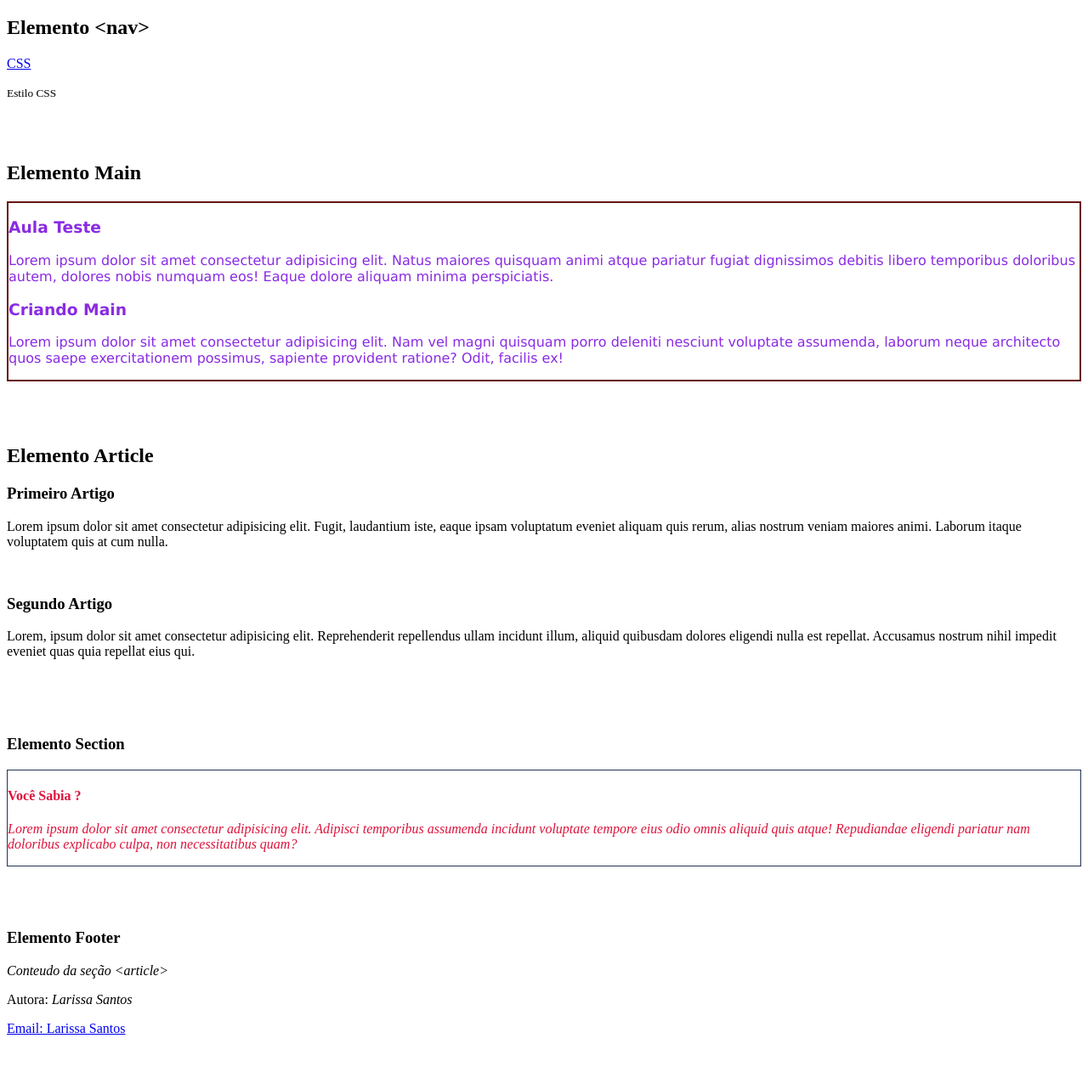
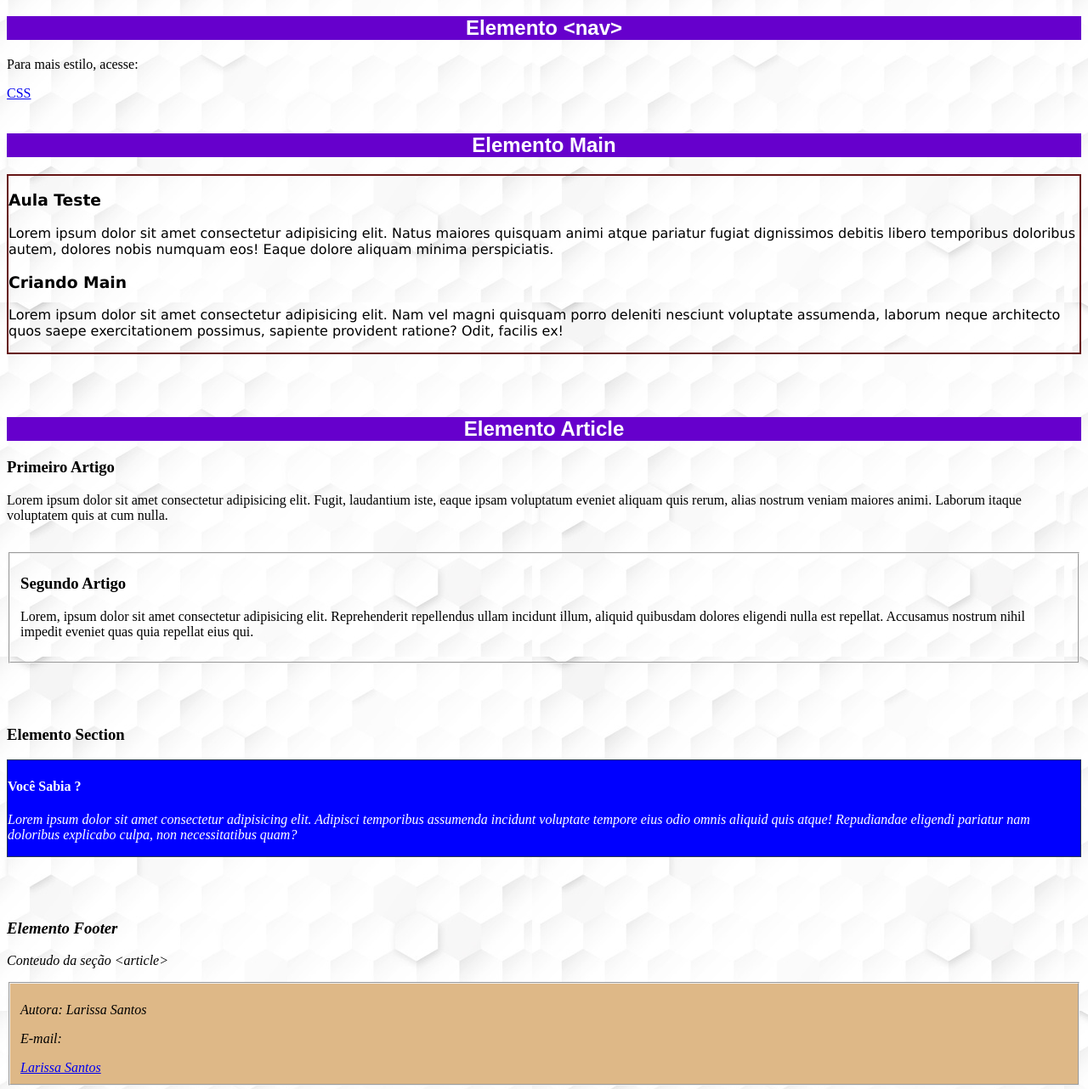
Before and after one commit to LarissaNSantos/IOS-BRASSCOM, a plain HTML site: page Aula Estru/index.html in a window 1280 px wide. Shown: the part 61-1343 px from the top of the page at 85% size. Before the commit the page ends 1289 px from the top, so only its background shows below. Drawn offline with Linux system fonts and the light colour scheme.

Commit message:
'master'

```diff
--- a/Aula Estru/index.html
+++ b/Aula Estru/index.html
@@ -3,6 +3,7 @@
     <head>
         <meta charset="UTF-8">
         <title> Elementos Estruturais</title>
+        <link rel="stylesheet" type="text/css" href="style.css"/>
     </head>
 
     <body>
@@ -18,13 +19,13 @@
         <header>
             <h2> Elemento &lt;nav&gt;</h2>
         </header>
+
         <nav>
+            <p> Para mais estilo, acesse: </p>
             <a href="style.css"> CSS</a>
         </nav>
 
-            <p> <small> Estilo CSS</small></p>
-
-        <br> <br>
+        <br>
 
         <!-- Elemento Main-->
 
@@ -34,13 +35,12 @@
 
         <main style="border: 2px solid rgb(102, 21, 21);">
 
-                <div style="font-family: Verdana, Geneva, Tahoma, sans-serif; color: blueviolet;">
+            <div style="font-family: Verdana, Geneva, Tahoma, sans-serif">
                 <h3> Aula Teste </h3>
                 <P> Lorem ipsum dolor sit amet consectetur adipisicing elit. Natus maiores quisquam animi atque pariatur fugiat dignissimos debitis libero temporibus doloribus autem, dolores nobis numquam eos! Eaque dolore aliquam minima perspiciatis.</P>
 
                 <h3> Criando Main </h3>
                 <p> Lorem ipsum dolor sit amet consectetur adipisicing elit. Nam vel magni quisquam porro deleniti nesciunt voluptate assumenda, laborum neque architecto quos saepe exercitationem possimus, sapiente provident ratione? Odit, facilis ex!</p>
-
             </div>
         </main>
 
@@ -49,20 +49,23 @@
         <!-- Elemento Article -->
 
         <header>
-            <h2> Elemento Article</h2>
+            <h2> Elemento Article </h2>
         </header>
+
         <main>
             <article>
                 <h3> Primeiro Artigo</h3>
                 <p> Lorem ipsum dolor sit amet consectetur adipisicing elit. Fugit, laudantium iste, eaque ipsam voluptatum eveniet aliquam quis rerum, alias nostrum veniam maiores animi. Laborum itaque voluptatem quis at cum nulla.</p>
             </article>
+            <br>
 
-                <BR>
-
+            <fieldset>
                 <article>
                     <h3> Segundo Artigo </h3>
                     <p> Lorem, ipsum dolor sit amet consectetur adipisicing elit. Reprehenderit repellendus ullam incidunt illum, aliquid quibusdam dolores eligendi nulla est repellat. Accusamus nostrum nihil impedit eveniet quas quia repellat eius qui.</p>
                 </article>
+            </fieldset>
+
         </main>
 
         <br> <br> <br>
@@ -73,12 +76,12 @@
             <h3> Elemento Section </h3>
         </header>
 
-        <div style="color: crimson;">
+        <div style="color: white; background-color: blue;">
 
             <section style="border: 1px solid #235;" >
                 <h4> Você Sabia ?</h4>
                 <p> <em>Lorem ipsum dolor sit amet consectetur adipisicing elit. Adipisci temporibus assumenda incidunt voluptate tempore eius odio omnis aliquid quis atque! Repudiandae eligendi pariatur nam doloribus explicabo culpa, non necessitatibus quam?</p>
-            </section> </em>
+            </section>
         </div>
 
         <br> <br> <br>
@@ -86,17 +89,22 @@
         <!--Elemento Footer-->
 
         <header>
-            <h3> Elemento Footer </h3>
+            <h3> <i> Elemento Footer </i></h3>
         </header>
 
         <article>
             <p> <cite>Conteudo da seção &lt;article&gt;</p> </cite>
         </article>
 
+        <fieldset style="background-color: burlywood;">
+
             <footer>
                 <p> Autora: <i> Larissa Santos </p> </i>
-            <a href="larissa.nsantos09@gmail.com">Email: Larissa Santos </a>
+                <p>E-mail:</p>
+                <a href="larissa.nsantos09@gmail.com">Larissa Santos</a>
             </footer>
+
+        </fieldset>
 
     </body>
 </html>
--- a/Aula Estru/style.css
+++ b/Aula Estru/style.css
@@ -1,24 +1,29 @@
 @charset "UTF-8"
 
 p{
-	color: green;
+	color: white;
 	font-size: 1.2em;
 	font-family: 'Courier New', Courier, monospace;
 }
 h1{
+	color: white;
 	font-family: sans-serif;
 	text-align: center;
 	background-color: #99c2ff;
 }
 h2{
 	font-family: arial;
-	color: #FFFFFF;
+	color: white;
 	text-align: center;
 	background-color: #6600cc;
 }
 small{
-	color: blue;
+	color: white;
 	font-size: 0.5em;
 	text-align: center;
 	font-family: 'Courier New', Courier, monospace;
 }
+
+body{
+	background-image: url(fundo.png);
+}
```
Also changed, not shown: Aula Estru/fundo.png (added). Lines whose indentation alone changed are shown as unchanged.
